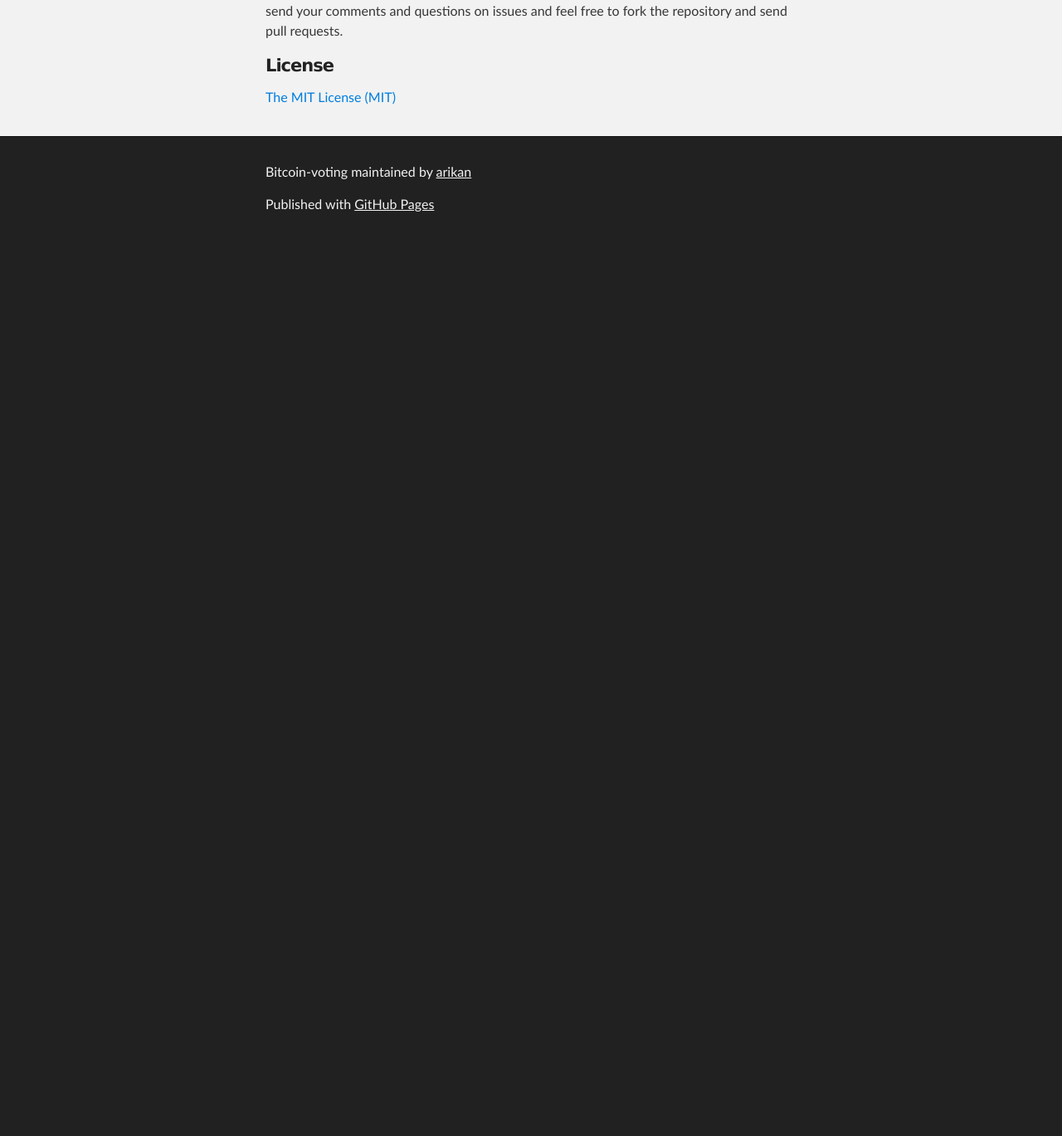
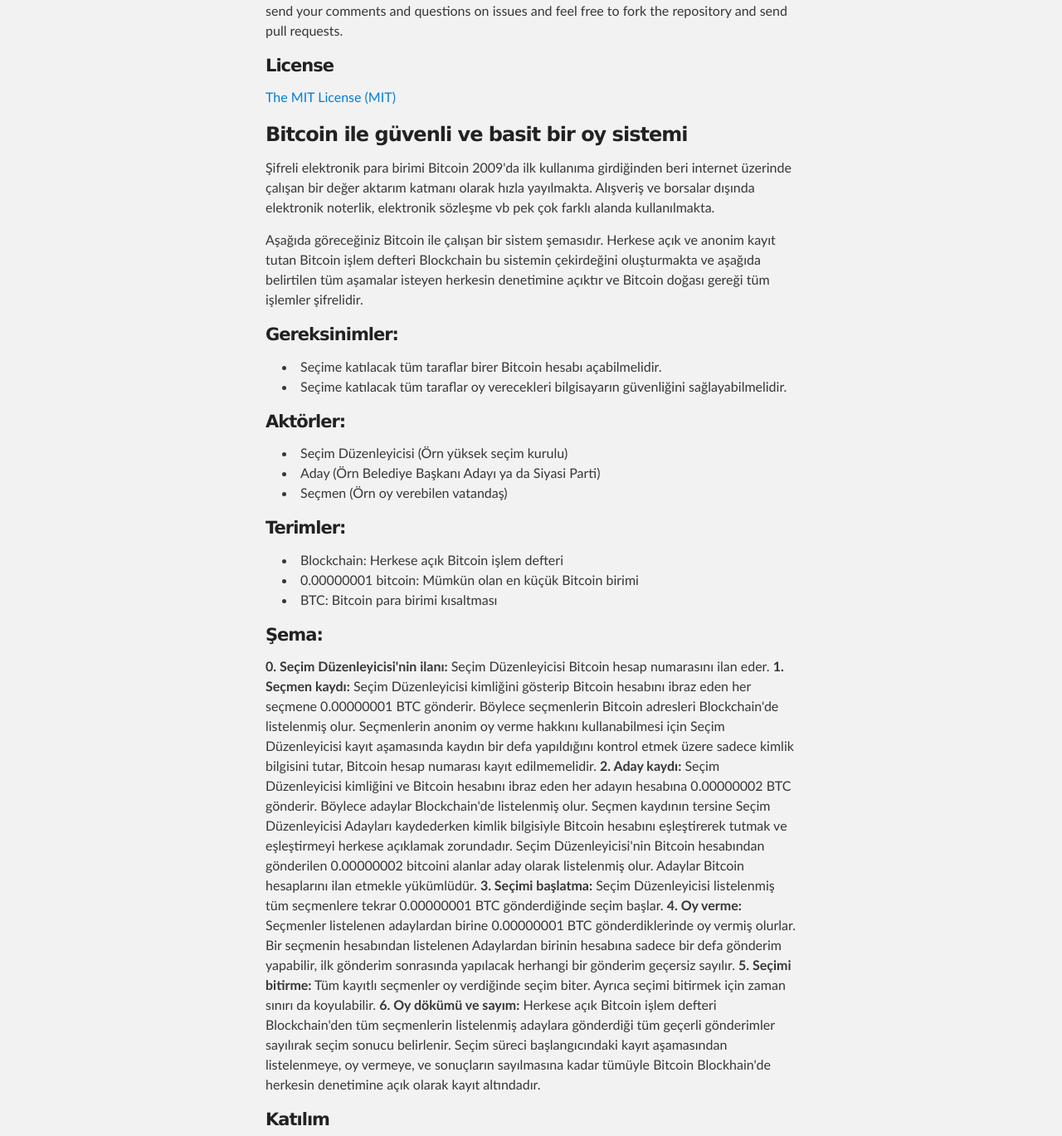
Before and after one commit to arikan/bitcoin-voting, a plain HTML site: page index.html in a window 1280 px wide. Shown: the part 1607-2976 px from the top of the page at 83% size. Before the commit the page ends 1900 px from the top, so only its background shows below. Drawn offline with Linux system fonts and the light colour scheme.

Commit message:
index update

```diff
--- a/index.html
+++ b/index.html
@@ -39,7 +39,6 @@
         </a>
         Simple and secure voting system with Bitcoin
       </h3>
-
       <p>
         A schema designed to utilize Bitcoin cryptocurrency for secure and simple electronic voting. In the heart of the schema lies the Blockchain, so all the processes of the system are open to public audition.
       </p>
@@ -107,10 +106,72 @@
           The MIT License (MIT)
         </a>
       </p>
-    </section>
 
       <a name="tr"></a>
 
+      <h3>Bitcoin ile güvenli ve basit bir oy sistemi</h3>
+      <p>
+        Şifreli elektronik para birimi Bitcoin 2009'da ilk kullanıma girdiğinden beri internet üzerinde çalışan bir değer aktarım katmanı olarak hızla yayılmakta. Alışveriş ve borsalar dışında elektronik noterlik, elektronik sözleşme vb pek çok farklı alanda kullanılmakta.
+      </p>
+      <p>
+        Aşağıda göreceğiniz Bitcoin ile çalışan bir sistem şemasıdır. Herkese açık ve anonim kayıt tutan Bitcoin işlem defteri Blockchain bu sistemin çekirdeğini oluşturmakta ve aşağıda belirtilen tüm aşamalar isteyen herkesin denetimine açıktır ve Bitcoin doğası gereği tüm işlemler şifrelidir.
+      </p>
+      <p>
+        <h4>Gereksinimler:</h4>
+        <ul>
+          <li>Seçime katılacak tüm taraflar birer Bitcoin hesabı açabilmelidir.</li>
+          <li>Seçime katılacak tüm taraflar oy verecekleri bilgisayarın güvenliğini sağlayabilmelidir.</li>
+        </ul>
+      </p>
+      <p>
+        <h4>Aktörler:</h4>
+        <ul>
+          <li>Seçim Düzenleyicisi (Örn yüksek seçim kurulu)</li>
+          <li>Aday (Örn Belediye Başkanı Adayı ya da Siyasi Parti)</li>
+          <li>Seçmen (Örn oy verebilen vatandaş)</li>
+        </ul>
+      </p>
+      <p>
+        <h4>Terimler:</h4>
+        <ul>
+          <li>Blockchain: Herkese açık Bitcoin işlem defteri</li>
+          <li>0.00000001 bitcoin: Mümkün olan en küçük Bitcoin birimi</li>
+          <li>BTC: Bitcoin para birimi kısaltması</li>
+        </ul>
+      </p>
+      <p>
+        <h4>Şema:</h4>
+
+        <strong>0. Seçim Düzenleyicisi'nin ilanı:</strong>
+        Seçim Düzenleyicisi Bitcoin hesap numarasını ilan eder.
+
+        <strong>1. Seçmen kaydı:</strong>
+        Seçim Düzenleyicisi kimliğini gösterip Bitcoin hesabını ibraz eden her seçmene 0.00000001 BTC gönderir. Böylece seçmenlerin Bitcoin adresleri Blockchain'de listelenmiş olur. Seçmenlerin anonim oy verme hakkını kullanabilmesi için Seçim Düzenleyicisi kayıt aşamasında kaydın bir defa yapıldığını kontrol etmek üzere sadece kimlik bilgisini tutar, Bitcoin hesap numarası kayıt edilmemelidir.
+
+        <strong>2. Aday kaydı:</strong>
+        Seçim Düzenleyicisi kimliğini ve Bitcoin hesabını ibraz eden her adayın hesabına 0.00000002 BTC gönderir. Böylece adaylar Blockchain'de listelenmiş olur. Seçmen kaydının tersine Seçim Düzenleyicisi Adayları kaydederken kimlik bilgisiyle Bitcoin hesabını eşleştirerek tutmak ve eşleştirmeyi herkese açıklamak zorundadır. Seçim Düzenleyicisi'nin Bitcoin hesabından gönderilen 0.00000002 bitcoini alanlar aday olarak listelenmiş olur. Adaylar Bitcoin hesaplarını ilan etmekle yükümlüdür.
+
+        <strong>3. Seçimi başlatma:</strong>
+        Seçim Düzenleyicisi listelenmiş tüm seçmenlere tekrar 0.00000001 BTC gönderdiğinde seçim başlar.
+
+        <strong>4. Oy verme:</strong>
+        Seçmenler listelenen adaylardan birine 0.00000001 BTC gönderdiklerinde oy vermiş olurlar. Bir seçmenin hesabından listelenen Adaylardan birinin hesabına sadece bir defa gönderim yapabilir, ilk gönderim sonrasında yapılacak herhangi bir gönderim geçersiz sayılır.
+
+        <strong>5. Seçimi bitirme:</strong>
+        Tüm kayıtlı seçmenler oy verdiğinde seçim biter. Ayrıca seçimi bitirmek için zaman sınırı da koyulabilir.
+
+        <strong>6. Oy dökümü ve sayım:</strong>
+        Herkese açık Bitcoin işlem defteri Blockchain'den tüm seçmenlerin listelenmiş adaylara gönderdiği tüm geçerli gönderimler sayılırak seçim sonucu belirlenir. Seçim süreci başlangıcındaki kayıt aşamasından listelenmeye, oy vermeye, ve sonuçların sayılmasına kadar tümüyle Bitcoin Blockhain'de herkesin denetimine açık olarak kayıt altındadır.
+      </p>
+      <p>
+        <h4>Katılım</h4>
+
+        Bu temel sistem mevcut Bitcoin altyapısı ile bugün uygulamaya koyulabilir. Daha kolay kullanımlar için seçime özel uygulamalar ve arayüzler geliştirilebilir. Sistemle ilgili gördüğünüz açıklar ve iyileştirmeler için lütfen önerilerinizi ve eleştirilerinizi gönderiniz. Ayrıca doğrudan repo'dan fork/pull ile değiştirebilir ve katkıda bulunabilirsiniz.
+      </p>
+      <p>
+        <h4>Lisans</h4>
+      </p>
+    </section>
   </div>
 
   <!-- FOOTER  -->
```
Lines whose indentation alone changed are shown as unchanged.
